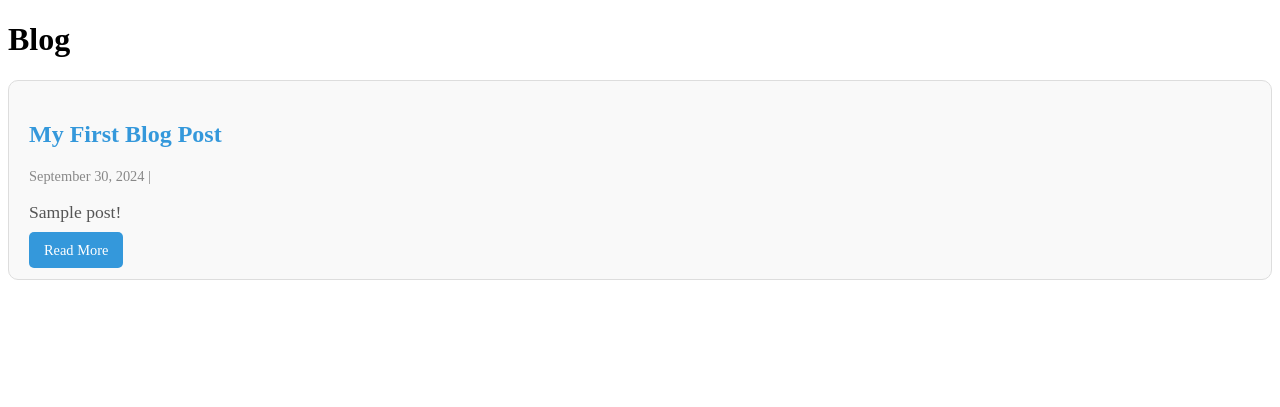
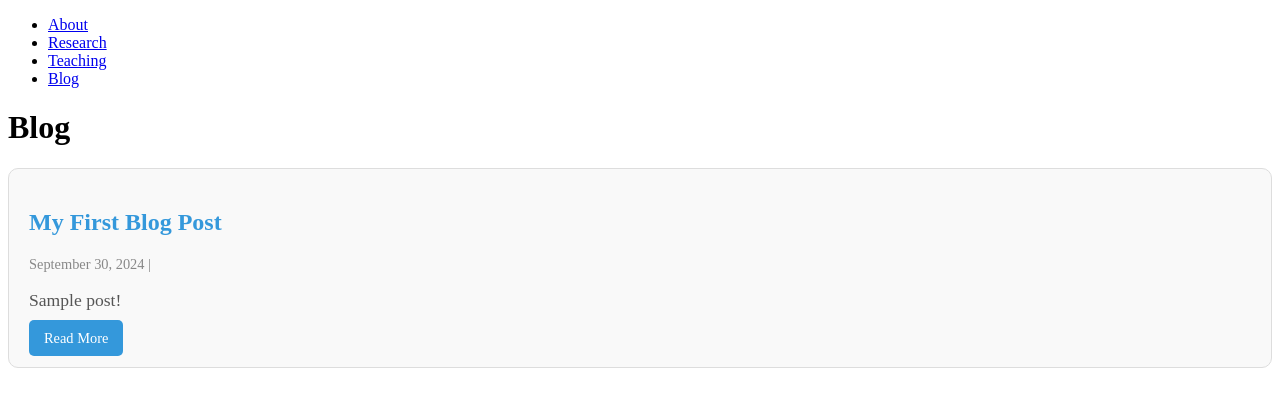
Before and after one commit to chaeyoung-lee/chaeyoung-lee.github.io, a Jekyll site: the page built from pages/blog.md, in a window 1280 px wide. Shown: the top 407 px of the page. Built offline with Jekyll 4.4.1, drawn with Linux system fonts in a browser that asks for light colours.

Commit message:
nav links

```diff
--- a/_layouts/blog.html
+++ b/_layouts/blog.html
@@ -9,7 +9,13 @@
     <body>
         <header>
             <nav>
-                <!-- Add your navigation links here -->
+                <ul>
+                    {% for link in site.minima.navigation %}
+                    <li>
+                        <a href="{{ link.url }}">{{ link.title }}</a>
+                    </li>
+                    {% endfor %}
+                </ul>
             </nav>
         </header>
 
```
